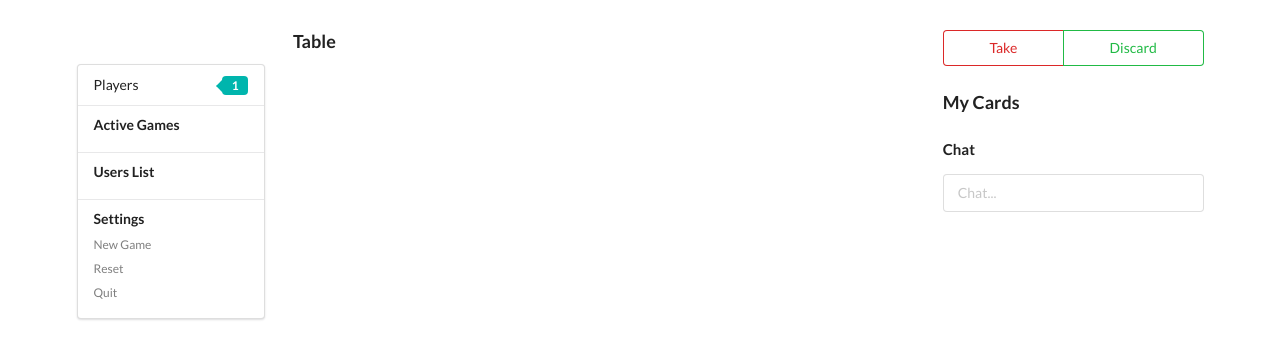
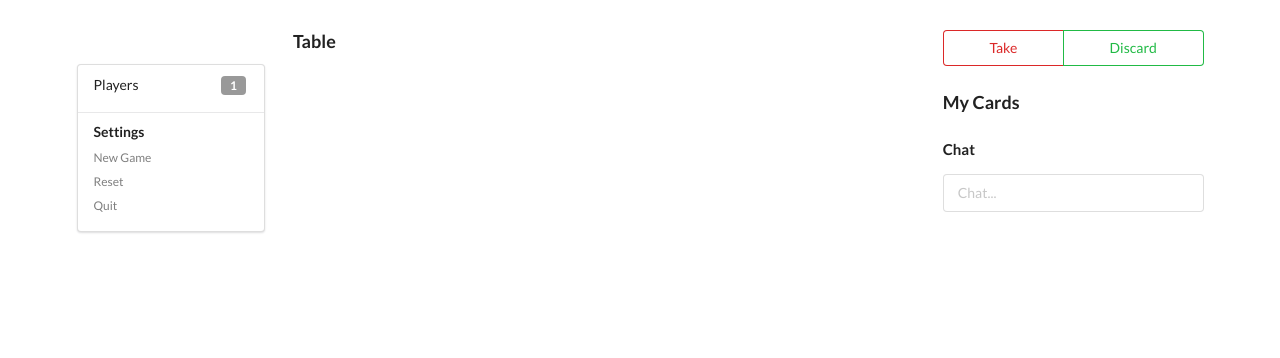
Before and after one commit to shajanjp/ace-of-spades, a website: page public/index.html in a window 1280 px wide. Drawn offline with nearby package versions, Linux system fonts and the light colour scheme; no server answers.

Commit message:
fixes sidebar panel design

```diff
--- a/public/index.html
+++ b/public/index.html
@@ -31,20 +31,17 @@
           <br>
 
           <div class="ui fluid vertical menu">
-           <a class="teal item">
+           <div class="teal item">
             Players
-            <div class="ui teal left pointing label" id="users-count">1</div>
-          </a>
-          <div class="item">
+            <div class="ui left label" id="users-count">1</div>
+            <div class="menu" id="users-list">
+            </div>
+          </div>
+<!--           <div class="item">
             <div class="header">Active Games</div>
             <div class="menu">
             </div>
-          </div>
-          <div class="item">
-            <div class="header">Users List</div>
-            <div class="menu" id="users-list">
-            </div>
-          </div>
+          </div> -->
           <div class="item">
             <div class="header">Settings</div>
             <div class="menu">
```
